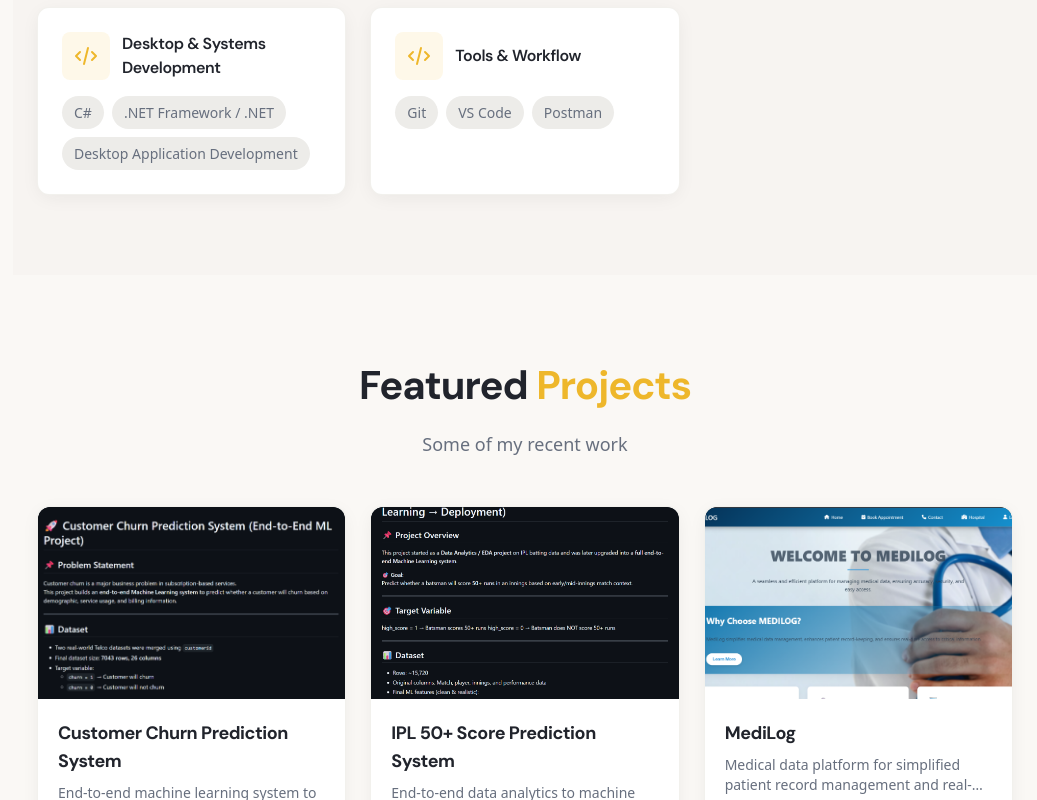
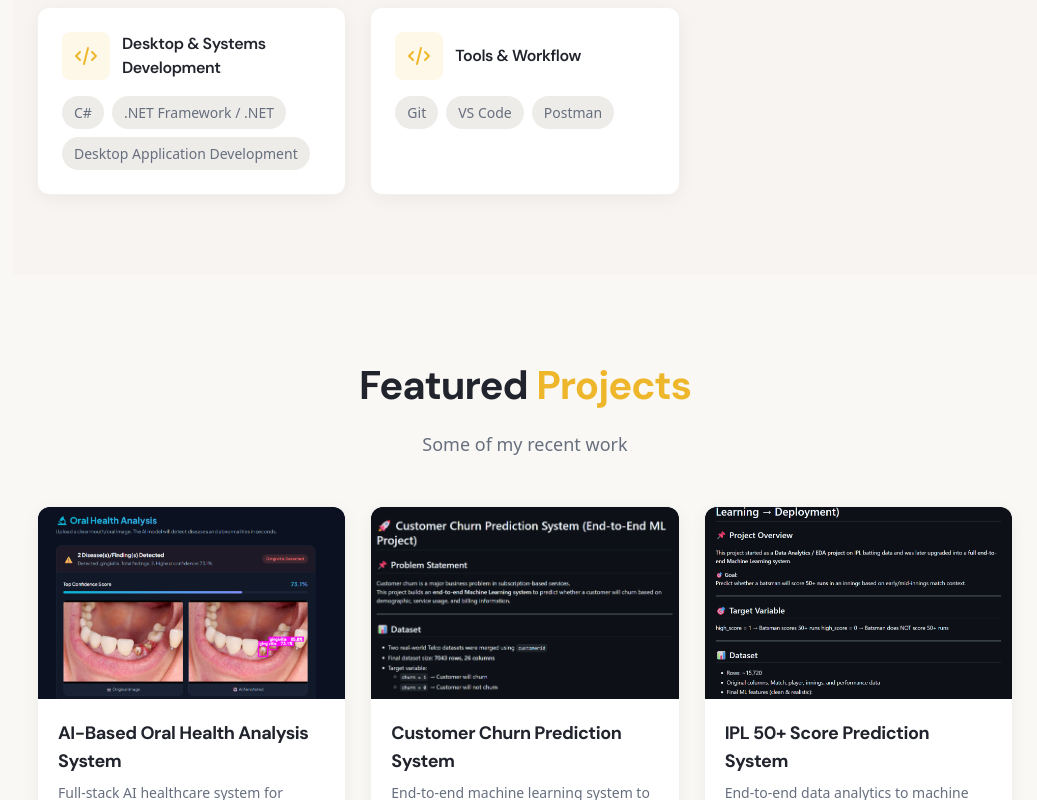
Before and after one commit to 868Rahul/portfolio, a website: page index.html in a window 1280 px wide. Shown: the part 2000-2800 px from the top of the page, without its empty margins (243-1280 px from the left). Drawn offline with nearby package versions, Linux system fonts and the light colour scheme.

Commit message:
added the new project and new resume and new images in project section and also updated the experience card

```diff
--- a/assets/data/projects.json
+++ b/assets/data/projects.json
@@ -1,8 +1,25 @@
 [
+    {
+        "title": "AI-Based Oral Health Analysis System",
+        "description": "Full-stack AI healthcare system for detecting and analyzing 5 oral diseases using a custom-trained YOLOv8 model. Features real-time image analysis, Flask AI inference API, authentication system, prediction history dashboard, MongoDB integration, and cloud deployment using Vercel, Render, and Hugging Face Spaces.",
+        "image": "assets/Projects/oral-ai.png",
+        "tags": [
+            "YOLOv8",
+            "Computer Vision",
+            "Deep Learning",
+            "React.js",
+            "Node.js",
+            "Flask API",
+            "MongoDB",
+            "OpenCV"
+        ],
+        "github": "https://github.com/868Rahul/AI-Based-Oral-Health-Analysis-System-YOLOv8-",
+        "demo": "https://ai-based-oral-health-analysis-syste.vercel.app/dashboard"
+    },
     {
         "title": "Customer Churn Prediction System",
         "description": "End-to-end machine learning system to predict customer churn using real-world Telco data. Includes data cleaning, feature engineering, pipelines, model comparison, explainable AI, and Streamlit deployment with churn probability and risk level.",
-        "image": "assets/Projects/customer-churn.png",
+        "image": "assets/projects/customer.png",
         "tags": [
             "Machine Learning",
             "Scikit-learn",
@@ -52,7 +69,7 @@
             "WebSocket"
         ],
         "github": "https://github.com/RohanSali/Drone-Surveillance-System",
-        "demo": null
+        "demo": "https://aadim112.github.io/HM0055_Code200/"
     },
     {
         "title": "ReelLocal",
@@ -65,6 +82,6 @@
             "Real-time"
         ],
         "github": "https://github.com/868Rahul/Reel_Local",
-        "demo": null
+        "demo": "https://reel-local.vercel.app/"
     }
 ]
--- a/js/script.js
+++ b/js/script.js
@@ -13,7 +13,13 @@
     title: "Python with Machine Learning Intern",
     company: "RVNS Solutions Private Limited",
     period: "Feb 2026 - May 2026",
-    description: "Completed a 3-month internship focused on Python programming, data analysis, visualization, and Machine Learning concepts. Worked with libraries such as NumPy, Pandas, Matplotlib, and Seaborn for data preprocessing and analysis. Implemented supervised and unsupervised learning algorithms including Linear Regression, Logistic Regression, KNN, Decision Trees, Random Forest, and K-Means Clustering. Built mini ML projects, performed model evaluation, and gained practical exposure to real-world machine learning workflows and end-to-end project development.",
+    description: [
+        "Completed a 3-month internship focused on Python programming, data analysis, visualization, and Machine Learning concepts.",
+        "Worked with NumPy, Pandas, Matplotlib, and Seaborn for data preprocessing and analysis.",
+        "Implemented supervised and unsupervised learning algorithms including Linear Regression, Logistic Regression, KNN, Decision Trees, Random Forest, and K-Means Clustering.",
+        "Built mini machine learning projects and performed model evaluation and optimization.",
+        "Gained practical exposure to real-world machine learning workflows and end-to-end project development."
+    ],
     type: "experience"
   },
   {
@@ -21,7 +27,13 @@
     title: "Machine Learning Intern",
     company: "CodeAlpha",
     period: "Jan 2026 - Feb 2026",
-    description: "Completed a Machine Learning internship focused on developing predictive analytics models for real-world problems including Credit Risk Prediction, Customer Churn Prediction, and Breast Cancer Classification. Applied data preprocessing, feature engineering, and trained models such as Logistic Regression, Random Forest, and Support Vector Machine (SVM). Achieved high model performance with strong Accuracy, F1-score, and ROC-AUC metrics while gaining practical experience in model evaluation, hyperparameter tuning, and ML workflows.",
+    description: [
+        "Developed predictive analytics models for real-world problems including Credit Risk Prediction, Customer Churn Prediction, and Breast Cancer Classification.",
+        "Applied comprehensive data preprocessing and feature engineering techniques to enhance model accuracy.",
+        "Trained and optimized various algorithms such as Logistic Regression, Random Forest, and Support Vector Machine (SVM).",
+        "Achieved high performance benchmarks across key metrics including Accuracy, F1-score, and ROC-AUC.",
+        "Gained hands-on experience in end-to-end ML workflows, including model evaluation and hyperparameter tuning."
+    ],
     type: "experience"
   },
 ];
@@ -349,8 +361,23 @@
                   </div>
                   <h3 class="font-bold text-foreground text-lg">${escapeHtml(exp.title)}</h3>
                   <p class="text-primary font-medium text-sm">${escapeHtml(exp.company)}</p>
-                  <p class="text-muted-foreground text-sm mb-3">${escapeHtml(exp.period)}</p>
-                  <p class="text-muted-foreground text-sm break-words">${escapeHtml(exp.description)}</p>
+                  <p class="text-muted-foreground text-sm mb-3 font-semibold">${escapeHtml(exp.period)}</p>
+                  <div class="text-muted-foreground text-sm">
+                    ${Array.isArray(exp.description) ? `
+                      <ul class="space-y-2 list-none">
+                        ${exp.description.map(point => `
+                          <li class="flex items-start gap-2">
+                            <span class="text-primary mt-1 flex-shrink-0">
+                              <svg class="w-3 h-3" fill="currentColor" viewBox="0 0 24 24">
+                                <circle cx="12" cy="12" r="4" />
+                              </svg>
+                            </span>
+                            <span>${escapeHtml(point)}</span>
+                          </li>
+                        `).join('')}
+                      </ul>
+                    ` : `<p class="break-words">${escapeHtml(exp.description)}</p>`}
+                  </div>
                 </div>
               </div>
               <div class="hidden md:block md:w-[calc(50%-2rem)]"></div>
```
Also changed, not shown: index.html (+16 -8 lines), assets/Projects/customer.png (renamed from assets/Projects/customer-churn.png), assets/Projects/oral-ai.png (added), 1 other file.
